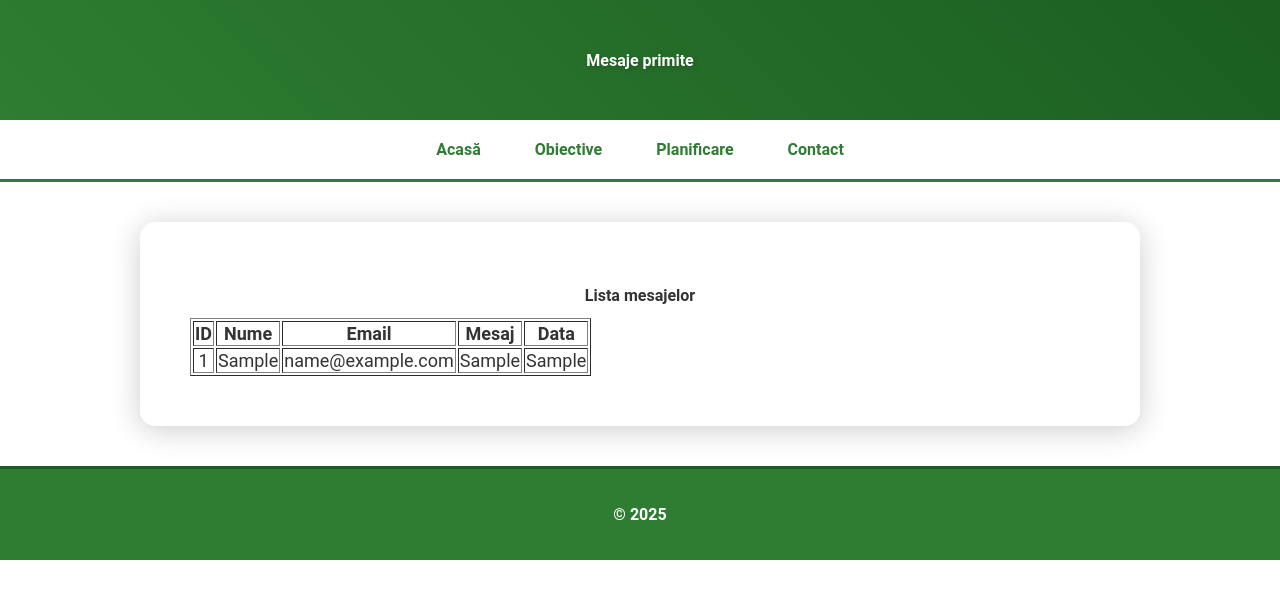
After one commit to Fkef1/TWEB_Laborator, a PHP site: page /site/linkuri/mesaje.php in a window 1280 px wide. The commit adds this page. Shown: the top 599 px of the page. Run offline with PHP 8.4, Linux system fonts and the light colour scheme; tables that the repository leaves empty or names only in its code hold one stand-in row (values such as "Sample post").

Commit message:
am schimbat din html in php si am adaugat pagina cu mesaje

```diff
--- /dev/null
+++ b/css/mesaje.css
@@ -0,0 +1,280 @@
+:root {
+    --main-color: #2E7D32;
+    --bg-color: #ffffff;
+    --text-color: #333;
+    --nav-bg: #ffffff;
+    --nav-text: var(--main-color);
+    --shadow: rgba(0, 0, 0, 0.2);
+}
+
+.dark-mode {
+    --bg-color: #121212;
+    --text-color: #f5f5f5;
+    --nav-bg: #1e1e1e;
+    --nav-text: #76ff03;
+    --shadow: rgba(255, 255, 255, 0.1);
+}
+
+body {
+    font-family: 'Roboto', sans-serif;
+    background: var(--bg-color);
+    color: var(--text-color);
+    margin: 0;
+    padding: 0;
+    text-align: center;
+    transition: background 0.3s, color 0.3s;
+}
+
+header {
+    background: linear-gradient(45deg, var(--main-color), #1b5e20);
+    color: white;
+    padding: 40px 20px;
+    text-shadow: 2px 2px 5px var(--shadow);
+}
+
+nav {
+    background-color: var(--nav-bg);
+    padding: 20px 0;
+    border-bottom: 3px solid var(--main-color);
+    position: relative;
+    transition: background 0.3s, box-shadow 0.3s;
+}
+
+nav a {
+    margin: 0 25px;
+    text-decoration: none;
+    color: var(--nav-text);
+    font-weight: bold;
+    font-size: 18px;
+    transition: color 0.3s ease, transform 0.2s ease;
+}
+
+nav a:hover {
+    color: red;
+    text-decoration: underline;
+    transform: scale(1.05);
+}
+
+nav a.active {
+    color: var(--main-color);
+    font-weight: bold;
+    border-bottom: 2px solid var(--main-color);
+}
+
+main {
+    padding: 50px;
+    background-color: var(--bg-color);
+    margin: 40px auto;
+    width: 80%;
+    max-width: 900px;
+    border-radius: 15px;
+    box-shadow: 0px 4px 30px var(--shadow);
+    font-size: 18px;
+}
+
+main img {
+    width: 100%;
+    max-width: 600px;
+    height: auto;
+    border-radius: 8px;
+    margin-top: 20px;
+    box-shadow: 0px 4px 15px var(--shadow);
+}
+
+footer {
+    color: white;
+    padding: 20px;
+    text-align: center;
+    font-weight: bold;
+    background-color: var(--main-color);
+    border-top: 3px solid #1b5e20;
+    margin-top: 40px;
+}
+
+#openSidebarBtn {
+    position: fixed;
+    top: 20px;
+    left: 20px;
+    background: var(--main-color);
+    color: white;
+    border: none;
+    padding: 10px 15px;
+    font-size: 16px;
+    cursor: pointer;
+    border-radius: 5px;
+    z-index: 999;
+}
+
+#sidebar {
+    position: fixed;
+    left: -270px;
+    top: 0;
+    width: 250px;
+    height: 100%;
+    background: #222;
+    color: white;
+    padding: 20px;
+    transition: left 0.3s ease-in-out;
+    box-shadow: 2px 0 10px var(--shadow);
+    z-index: 1000;
+}
+
+#sidebar h3 {
+    font-size: 22px;
+    border-bottom: 2px solid white;
+    padding-bottom: 5px;
+    margin-bottom: 20px;
+}
+
+#sidebar label {
+    display: flex;
+    align-items: center;
+    justify-content: space-between;
+    font-size: 18px;
+    margin: 10px 0;
+}
+
+#sidebar select {
+    padding: 5px;
+    border-radius: 5px;
+    font-size: 16px;
+}
+
+.compact-mode main img {
+    display: none;
+}
+
+.compact-mode main {
+    padding: 20px;
+}
+
+#sidebar input[type="checkbox"] {
+    width: 18px;
+    height: 18px;
+    cursor: pointer;
+}
+
+#closeSidebarBtn {
+    background: red;
+    border: none;
+    color: white;
+    font-size: 18px;
+    padding: 5px 10px;
+    cursor: pointer;
+    border-radius: 5px;
+    margin-bottom: 20px;
+}
+
+.show-sidebar {
+    left: 0 !important;
+}
+
+.dark-mode #sidebar {
+    background: #111;
+}
+
+#scrollTopBtn {
+    display: none;
+    position: fixed;
+    bottom: 20px;
+    right: 20px;
+    background: var(--main-color);
+    color: white;
+    border: none;
+    padding: 12px 18px;
+    border-radius: 50%;
+    cursor: pointer;
+    font-size: 20px;
+    box-shadow: 0px 4px 10px var(--shadow);
+    transition: 0.3s;
+}
+
+#scrollTopBtn:hover {
+    background: red;
+}
+
+.dark-mode {
+    background: var(--bg-color);
+    color: var(--text-color);
+}
+
+.dark-mode header {
+    background: #111;
+}
+
+.dark-mode nav {
+    background-color: var(--nav-bg);
+    border-bottom: 3px solid #133b00;
+}
+
+.dark-mode nav a {
+    color: white;
+}
+
+.dark-mode nav a.active {
+    border-bottom: 2px solid white;
+}
+
+.dark-mode main {
+    background: #333;
+    color: white;
+}
+
+.dark-mode footer {
+    background: #111;
+}
+.switch {
+    position: relative;
+    display: inline-block;
+    width: 50px;
+    height: 25px;
+}
+
+.switch input {
+    opacity: 0;
+    width: 0;
+    height: 0;
+}
+
+.slider {
+    position: absolute;
+    cursor: pointer;
+    top: 0;
+    left: 0;
+    right: 0;
+    bottom: 0;
+    background-color: #ccc;
+    transition: .4s;
+    border-radius: 25px;
+}
+
+.slider:before {
+    position: absolute;
+    content: "";
+    height: 18px;
+    width: 18px;
+    left: 4px;
+    bottom: 3px;
+    background-color: white;
+    transition: .4s;
+    border-radius: 50%;
+}
+
+input:checked + .slider {
+    background-color: #4CAF50;
+}
+
+input:checked + .slider:before {
+    transform: translateX(25px);
+}
+:root {
+    --font-size: 16px;
+}
+
+body {
+    font-size: var(--font-size);
+}
+
+h1, h2, h3, p, nav a, label, select {
+    font-size: var(--font-size);
+}
--- /dev/null
+++ b/linkuri/mesaje.php
@@ -0,0 +1,76 @@
+<?php
+$servername = "localhost";
+$username = "root";
+$password = "1234";
+$dbname = "contact";
+
+
+$conn = new mysqli($servername, $username, $password, $dbname);
+
+if ($conn->connect_error) {
+    die("Conexiunea a eșuat: " . $conn->connect_error);
+}
+
+$sql = "SELECT id, nume, email, mesaj, data FROM users ORDER BY data DESC";
+$result = $conn->query($sql);
+?>
+
+<!DOCTYPE html>
+<html lang="ro">
+<head>
+    <meta charset="UTF-8">
+    <meta name="viewport" content="width=device-width, initial-scale=1.0">
+    <title>Mesaje Contact</title>
+    <link rel="stylesheet" href="../css/mesaje.css">
+</head>
+<body>
+
+    <header>
+        <h1>Mesaje primite</h1>
+    </header>
+
+    <nav>
+    <a href="http://localhost/site/index.php">Acasă</a>
+    <a href="http://localhost/site/obiective.php">Obiective</a>
+    <a href="http://localhost/site/planificare.php">Planificare</a>
+    <a href="http://localhost/site/contact.php">Contact</a>
+    </nav>
+
+    <main>
+        <section>
+            <h2>Lista mesajelor</h2>
+            <?php if ($result->num_rows > 0): ?>
+                <table border="1">
+                    <tr>
+                        <th>ID</th>
+                        <th>Nume</th>
+                        <th>Email</th>
+                        <th>Mesaj</th>
+                        <th>Data</th>
+                    </tr>
+                    <?php while ($row = $result->fetch_assoc()): ?>
+                        <tr>
+                            <td><?php echo $row['id']; ?></td>
+                            <td><?php echo $row['nume']; ?></td>
+                            <td><?php echo $row['email']; ?></td>
+                            <td><?php echo $row['mesaj']; ?></td>
+                            <td><?php echo $row['data']; ?></td>
+                        </tr>
+                    <?php endwhile; ?>
+                </table>
+            <?php else: ?>
+                <p>Nu există mesaje.</p>
+            <?php endif; ?>
+        </section>
+    </main>
+
+    <footer>
+        <p>&copy; 2025</p>
+    </footer>
+
+</body>
+</html>
+
+<?php
+$conn->close();
+?>
```
Also changed, not shown: index.php (renamed from linkuri/obiective.html, +19 -21 lines), javascript/mesaje.js (added, +102 -0 lines), linkuri/contact.php (renamed from linkuri/contact.html, +44 -46 lines), linkuri/obiective.php (renamed from index.html, +21 -19 lines), linkuri/planificare.php (renamed from linkuri/planificare.html, +4 -4 lines).
